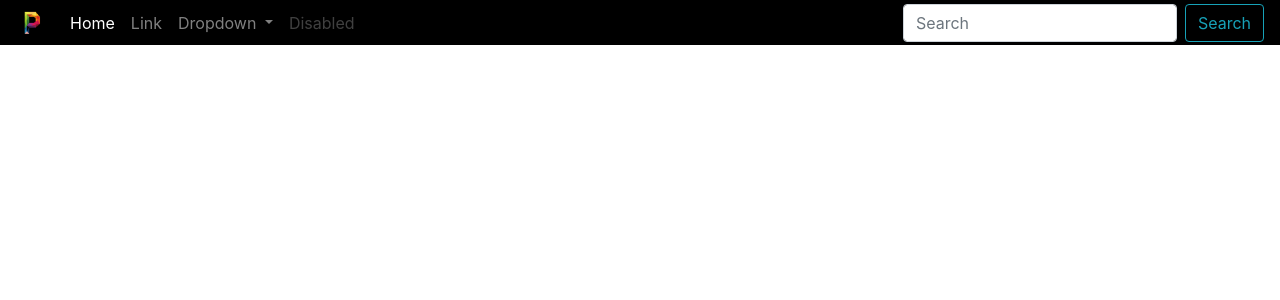
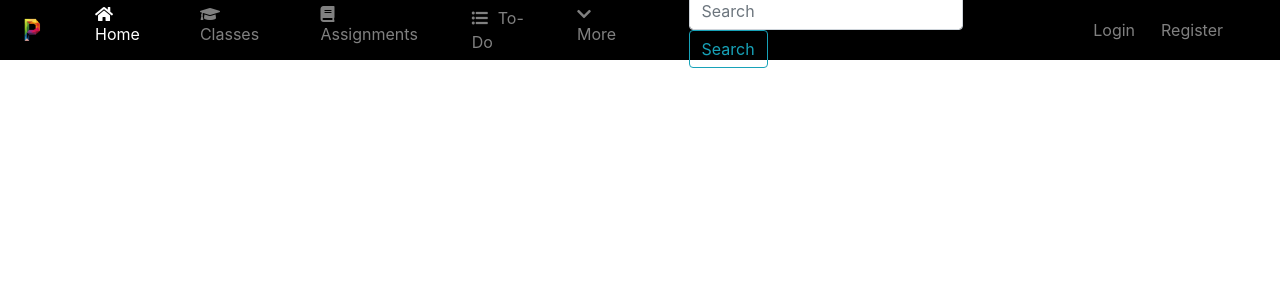
Before and after one commit to SyeedHasan/TeachMe, a PHP site: page / in a window 1280 px wide. Shown: the top 300 px of the page. Run offline with PHP 8.4, Linux system fonts and the light colour scheme; some libraries are stand-ins or nearby versions.

Commit message:
updated navbar

```diff
--- a/assets/css/home.css
+++ b/assets/css/home.css
@@ -1,19 +1,63 @@
-.nav-item:hover{
-    transition: all 0.5s;
-}
-.navbar{
-    height: 45px;
-    padding:0.5 1rem;
+/* .nav-item:hover {
+    transition: all 1.5s;
+} */
+
+.navbar-nav {
+    margin: 0 15px;
 }
 
-.navbar-dark .navbar-nav .nav-link:hover{
-    color:#17a2b8;
-    font-weight: bold;
+.navbar {
+    height: 60px;
+    /* height: 45px; Increased it, since there is no background color anymore. */
+    padding: 0.5rem 1rem;
 }
-.bg-black{
-    background:black;
+
+.navbar-dark .navbar-nav .nav-link:hover {
+    color: #17a2b8;
+    /* font-weight: bold; */
+    /* background: white; */
+    transition: all 1.0s;
 }
-.logo {
+
+.bg-black {
+    background: black;
+}
+
+.nav-item {
+    margin: 0 10px;
+}
+
+a.nav-link i {
+    /* display: block; See if you want it up or by the left. */
+    margin-right: 10px;
+    text-align: center;
+    /* padding-right: 10px; */
+}
+
+.collapse.show {
+    display: block;
+    background: black;
+    height: 290px;
+}
+
+.form-inline {
+    margin: 14px 34px;
+}
+
+.dropdown-toggle::after {
+    display:none;
+}
+
+/* Hamburger on toggle */
+.fa-bars {
+    color: white;
+}
+
+/* OLD CODE. DON'T DELETE. */
+
+/* OLD NAVBAR */
+
+/* .logo {
     padding-top: 0px;
     font-size: 25px;
     text-align: center;
@@ -29,7 +73,7 @@
 .nav-linksRight {
     display: inline-block;
     line-height: 25px;
-    float: right;
+    /* float: right;
     margin-right: 25px;
 }
 
@@ -39,3 +83,5 @@
     padding: 5px 15px;
     list-style-type: none;
 }
+
+*/
--- a/index.php
+++ b/index.php
@@ -8,6 +8,9 @@
     <meta name="viewport" content="width=device-width, initial-scale=1.0">
     <meta http-equiv="X-UA-Compatible" content="ie=edge">
     <title>Home Page</title>
+    <link rel="icon" type="image/png" sizes="96x96" href="assets/images/icons/favicons/icons.png">
+    <link rel="stylesheet" href="https://use.fontawesome.com/releases/v5.1.0/css/all.css" integrity="sha384-lKuwvrZot6UHsBSfcMvOkWwlCMgc0TaWr+30HWe3a4ltaBwTZhyTEggF5tJv8tbt" crossorigin="anonymous">
+
     <link rel="stylesheet"
     href="https://maxcdn.bootstrapcdn.com/bootstrap/4.0.0/css/bootstrap.min.css"
     integrity="sha384-Gn5384xqQ1aoWXA+058RXPxPg6fy4IWvTNh0E263XmFcJlSAwiGgFAW/dAiS6JXm"
@@ -29,35 +32,56 @@
             <li>Profile</li>
         </ul>
     </div> -->
-    <nav class="navbar navbar-expand-lg navbar-dark bg-black">
-  <a class="navbar-brand" href="#">
+    <nav class="navbar navbar-expand-xl navbar-dark bg-black">
+  <a class="navbar-brand" href="index.php">
       <img src="assets/images/logos/pl.png" width="30" height="30" alt=""></a>
+
+      <!-- These are the logos without the toggling effect applied to them -->
+          <div class="d-flex order-lg-1 mr-auto pr-2">
+        <ul class="navbar-nav flex-row">
+            <li class="nav-item mx-2 mx-lg-0">
+                <a class="nav-link" href="#">Login</a>
+            </li>
+            <li class="nav-item">
+                <a class="nav-link" href="#">Register</a>
+            </li>
+        </ul>
+    </div>
+
+
   <button class="navbar-toggler" type="button" data-toggle="collapse" data-target="#navbarSupportedContent" aria-controls="navbarSupportedContent" aria-expanded="false" aria-label="Toggle navigation">
-    <span class="navbar-toggler-icon"></span>
+    <i class="fas fa-bars"></i>
   </button>
 
+<!-- Icons to be toggled -->
   <div class="collapse navbar-collapse" id="navbarSupportedContent">
     <ul class="navbar-nav mr-auto">
       <li class="nav-item active">
-        <a class="nav-link" href="#">Home <span class="sr-only">(current)</span></a>
+        <a class="nav-link" href="#"><i class="fas fa-home"></i>Home <span class="sr-only">(current)</span></a>
       </li>
       <li class="nav-item">
-        <a class="nav-link" href="#">Link</a>
+        <a class="nav-link" href="#"><i class="fas fa-graduation-cap"></i>Classes</a>
+      </li>
+      <li class="nav-item">
+        <a class="nav-link" href="#"><i class="fas fa-book"></i>Assignments</a>
+      </li>
+      <li class="nav-item">
+        <a class="nav-link" href="#"><i class="fas fa-list-ul"></i>To-Do</a>
       </li>
       <li class="nav-item dropdown">
         <a class="nav-link dropdown-toggle" href="#" id="navbarDropdown" role="button" data-toggle="dropdown" aria-haspopup="true" aria-expanded="false">
-          Dropdown
+        <i class="fas fa-chevron-down"></i>More
         </a>
         <div class="dropdown-menu" aria-labelledby="navbarDropdown">
-          <a class="dropdown-item" href="#">Action</a>
-          <a class="dropdown-item" href="#">Another action</a>
+          <a class="dropdown-item" href="#">Profile</a>
+          <a class="dropdown-item" href="#">Settings</a>
           <div class="dropdown-divider"></div>
-          <a class="dropdown-item" href="#">Something else here</a>
+          <a class="dropdown-item" href="#">Log Out</a>
         </div>
       </li>
-      <li class="nav-item">
+      <!-- <li class="nav-item">
         <a class="nav-link disabled" href="#">Disabled</a>
-      </li>
+      </li> -->
     </ul>
     <form class="form-inline my-2 my-lg-0">
       <input class="form-control mr-sm-2" type="search" placeholder="Search" aria-label="Search">
```
